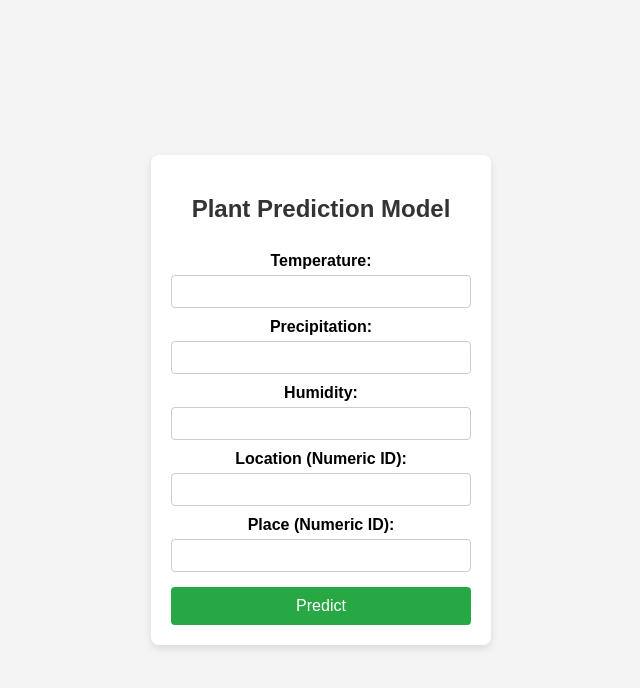
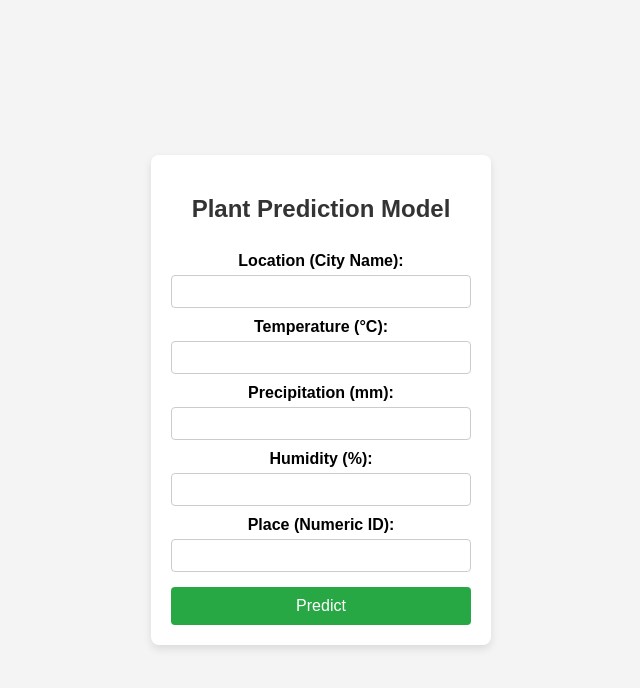
Before and after one commit to Dulina77/DSGP_EcoGrow, a Flask app: page / in a window 1280 px wide. Shown: the top 688 px of the page, without its empty margins (319-959 px from the left). Run offline with Flask 3, Linux system fonts and the light colour scheme.

Commit message:
updtae weather

```diff
--- a/EcoGrow/plant_prediction/templates/index.html
+++ b/EcoGrow/plant_prediction/templates/index.html
@@ -6,8 +6,6 @@
     <meta name="viewport" content="width=device-width, initial-scale=1.0">
     <title>Plant Prediction</title>
     <link rel="stylesheet" href="{{ url_for('static', filename='style.css') }}">
-
-
 </head>
 
 <body>
@@ -15,17 +13,17 @@
         <h2>Plant Prediction Model</h2>
 
         <form action="/predict" method="post">
-            <label for="Temperature">Temperature:</label>
-            <input type="number" name="Temperature" step="any" required>
+            <label for="Location">Location (City Name):</label>
+            <input type="text" id="locationInput" name="Location" required onblur="fetchWeather()">
 
-            <label for="Precipitation">Precipitation:</label>
-            <input type="number" name="Precipitation" step="any" required>
+            <label for="Temperature">Temperature (°C):</label>
+            <input type="number" id="temperatureInput" name="Temperature" step="any" required>
 
-            <label for="Humidity">Humidity:</label>
-            <input type="number" name="Humidity" step="any" required>
+            <label for="Precipitation">Precipitation (mm):</label>
+            <input type="number" id="precipitationInput" name="Precipitation" step="any" required>
 
-            <label for="Location">Location (Numeric ID):</label>
-            <input type="number" name="Location" required>
+            <label for="Humidity">Humidity (%):</label>
+            <input type="number" id="humidityInput" name="Humidity" step="any" required>
 
             <label for="Place">Place (Numeric ID):</label>
             <input type="number" name="Place" required>
@@ -37,6 +35,40 @@
         <p class="prediction">Prediction: {{ prediction }}</p>
         {% endif %}
     </div>
+
+    <!-- JavaScript to Fetch Weather Based on User's Location Input -->
+    <script>
+        async function fetchWeather() {
+            let apiKey = "972f6b959f2f4fee93940205252502"; // Replace with your WeatherAPI key
+            let location = document.getElementById("locationInput").value.trim();
+
+            if (!location) {
+                console.log("No location entered. Weather data will not be fetched.");
+                return;
+            }
+
+            let url = `https://api.weatherapi.com/v1/current.json?key=${apiKey}&q=${location}&aqi=no`;
+
+            try {
+                let response = await fetch(url);
+                let data = await response.json();
+
+                if (data.error) {
+                    console.error("Error fetching weather:", data.error.message);
+                    return;
+                }
+
+                // Auto-fill weather values
+                document.getElementById("temperatureInput").value = data.current.temp_c;
+                document.getElementById("humidityInput").value = data.current.humidity;
+                document.getElementById("precipitationInput").value = data.current.precip_mm || 0;
+
+            } catch (error) {
+                console.error("Error fetching weather data:", error);
+            }
+        }
+    </script>
+
 </body>
 
 </html>
```
